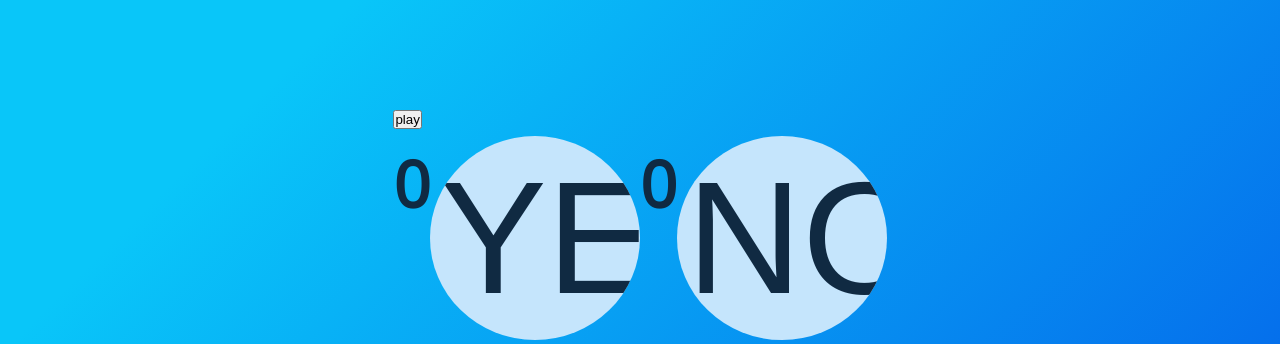
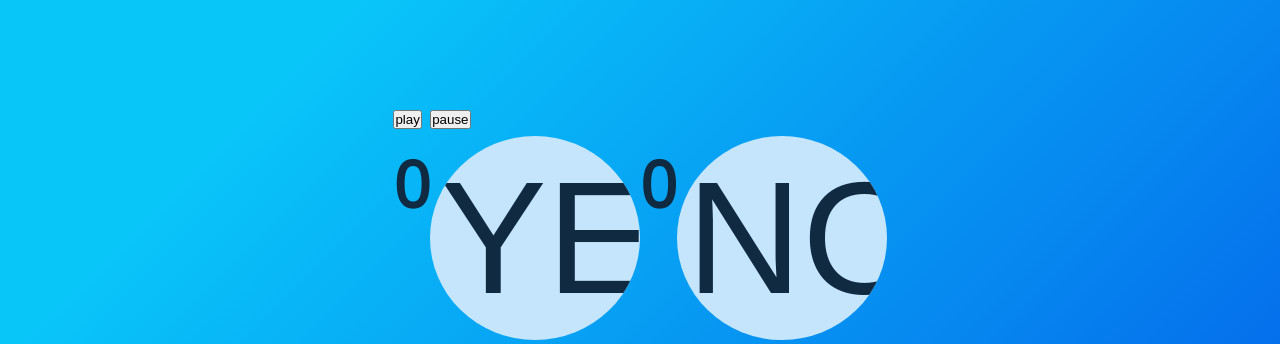
Before and after one commit to anhqm110/spotify-gtkya, a Flask app: template templates/poll.html in a window 1280 px wide. Shown: the part 186-530 px from the top of the page. Run offline with Flask 2, Linux system fonts and the light colour scheme; the template is opened without the code that fills it: most values are stand-ins (such as "Sample title", 1, 10 or a date in 2020).

Commit message:
add audio and pause button

```diff
--- a/templates/poll.html
+++ b/templates/poll.html
@@ -35,7 +35,18 @@
     <div id="poll_content">
       <form id="poll_form" method=POST>
         <div id="song_profile">
-          <input type="button" id="play_button" value="play">
+          <audio src="{{ data[1] }}" id="curr_song"></audio>
+          <input type="button" class="song_buttons" id="play_button" onClick="playAudio()" value="play">
+          <input type="button" class="song_buttons" id="pause_button" onClick="pauseAudio()" value="pause">
+          <script>
+            function playAudio(){
+              document.getElementById("curr_song").play();
+            }
+
+            function pauseAudio(){
+              document.getElementById("curr_song").pause();
+            }
+          </script>
         </div>
 
         <div id="option_bar">
```
